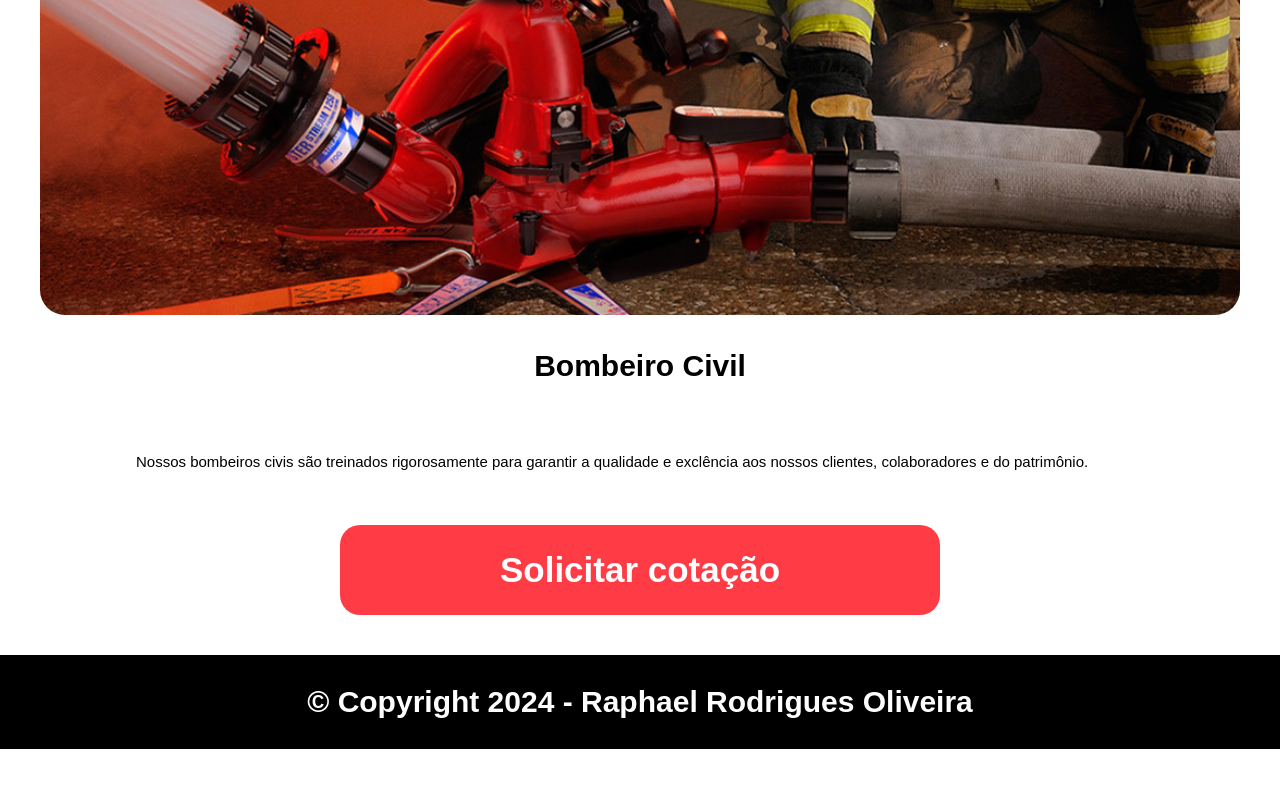
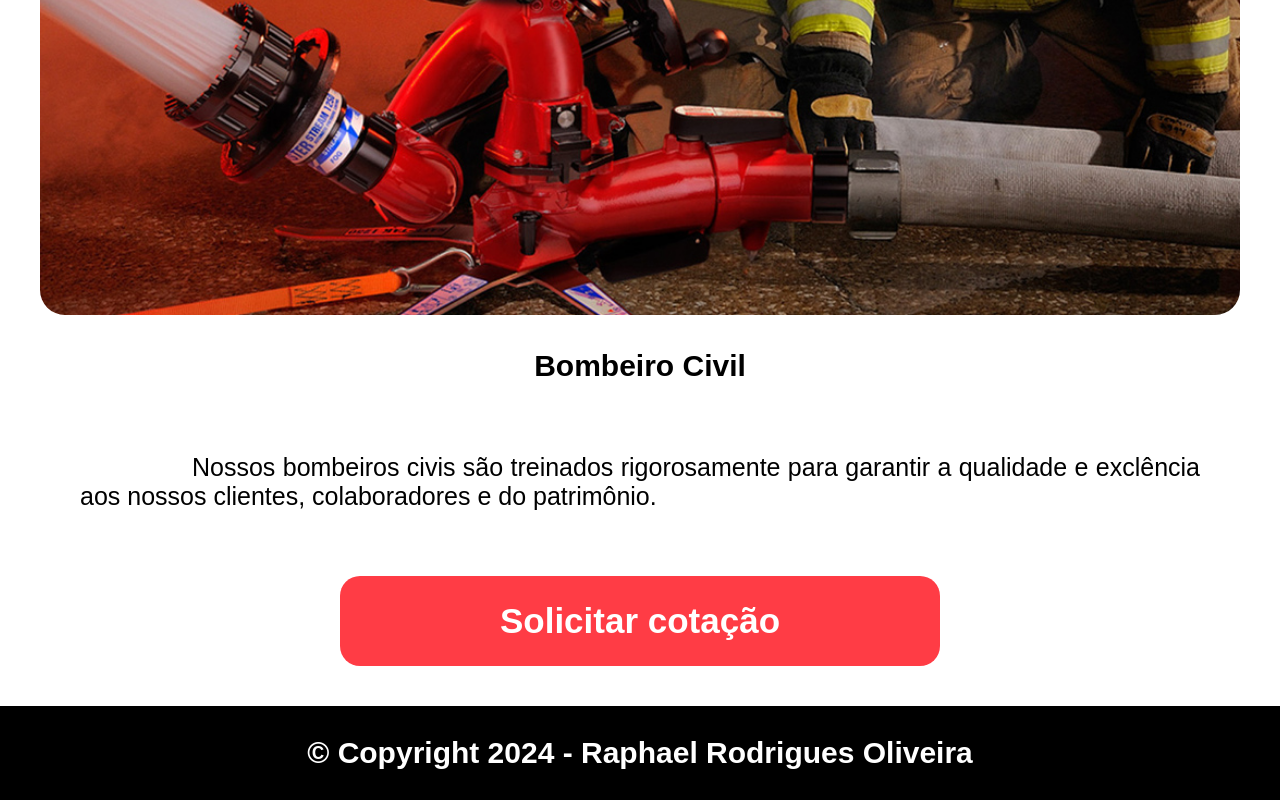
Before and after one commit to bravoStorm/bravoStorm.github.io, a plain HTML site: page index.html in a window 1280 px wide. Shown: the part 2323-3123 px from the top of the page. Before the commit the page ends 3072 px from the top, so only its background shows below. Drawn offline with nearby package versions, Linux system fonts and the light colour scheme.

Commit message:
Add files via upload

```diff
--- a/css/style.css
+++ b/css/style.css
@@ -103,8 +103,8 @@ h2{
 #conteudoCarrossel{
     text-align: justify;
     padding: 40px;
-    font-size: 15px;
-    text-indent: 5%;
+    font-size: 25px;
+    text-indent: 10%;
 
 
 }
```
